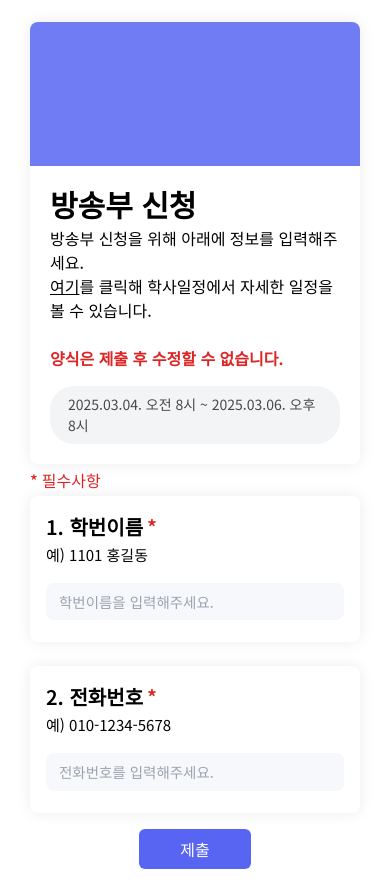
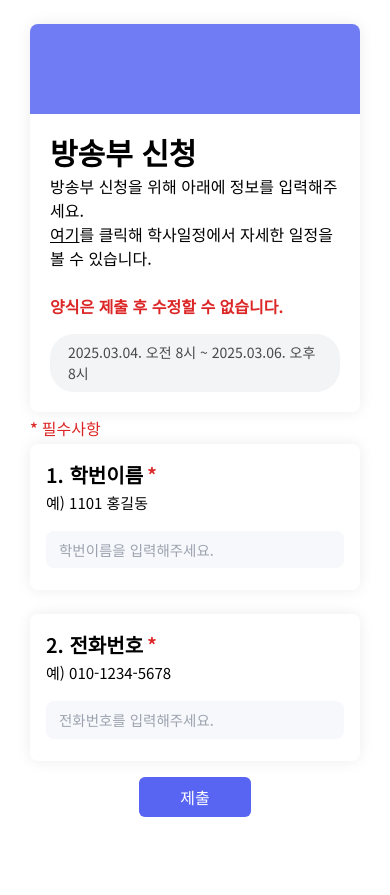
Before and after one commit to green2113/broadcasting, a React (Create React App) app: page / in a window 390 px wide. After the commit the page ends 844 px from the top, so only its background shows below. Built offline with nearby package versions, Linux system fonts and the light colour scheme; no server answers; the database is empty.

Commit message:
폼 제출 후 상태 관리 및 스타일 개선

```diff
--- a/src/App.js
+++ b/src/App.js
@@ -24,7 +24,7 @@ function App() {
   return (
     <Router>
       <div className='flex flex-col min-h-screen'>
-        <main className='flex-grow' style={{padding: '10px 30px'}}>
+        <main className='flex-grow' style={{padding: '0 30px'}}>
           <Routes>
             <Route path="/" element={<Home />} />
             <Route path="/form/adminpage" element={<AdminPage data={todos}/>} />
--- a/src/css/main.css
+++ b/src/css/main.css
@@ -58,3 +58,9 @@
   padding: 8px 13px;
   resize: none;
 }
+
+@media screen and (max-width: 768px) {
+  .color-box {
+      height: 90px;
+  }
+}
--- a/src/pages/form/main.js
+++ b/src/pages/form/main.js
@@ -1,4 +1,5 @@
 import '../../css/main.css';
+import '../../App.css';
 import React, { useState } from 'react';
 import { supabase } from '../../supabase';
 
@@ -7,6 +8,7 @@ function Main() {
     name: '',
     number: ''
   });
+  const [submitted, setSubmitted] = useState(false);
 
   const handleChange = (e) => {
     setFormData({
@@ -24,7 +26,7 @@ function Main() {
       alert('오류가 발생했습니다. 다시 시도해주세요.');
       console.log(error);
     } else {
-      alert('성공적으로 제출되었습니다.');
+      setSubmitted(true);
       setFormData({
         name: '',
         number: ''
@@ -32,23 +34,31 @@ function Main() {
     }
   }
 
+  const handleReset = () => {
+    setSubmitted(false);
+  }
 
   return (
     <div>
       <head>
         <title>방송부 신청</title>
       </head>
-      <form className="mt-3 max-w-2xl mx-auto flex flex-col" onSubmit={handleSubmit}>
+
+      {!submitted ? (
+        <form className="mt-6 max-w-2xl mx-auto flex flex-col" onSubmit={handleSubmit}>
           <div className="rounded-lg form-box">
-          <div className="bg-[#5865f2] bg-opacity-85 w-full h-36 rounded-tl-lg rounded-tr-lg"></div>
+            <div className="bg-[#5865f2] bg-opacity-85 w-full h-36 rounded-tl-lg rounded-tr-lg color-box"></div>
             <div className="p-5">
-            <h1 class="noto-sans-kr-900-normal text-3xl">방송부 신청</h1>
+              <h1 className="noto-sans-kr-900-normal text-3xl">방송부 신청</h1>
               <div>
-              <p class="noto-sans-kr-400-normal mt-1">방송부 신청을 위해 아래에 정보를 입력해주세요.<br/><a href='https://samgong-h.notion.site' className="underline" target='_blank' rel='noopener noreferrer'>여기</a>를 클릭해 학사일정에서 자세한 일정을 볼 수 있습니다.<br/><br/><span className='text-red-600 noto-sans-kr-600-normal'>양식은 제출 후 수정할 수 없습니다.</span></p>
+                <p className="noto-sans-kr-400-normal mt-1">방송부 신청을 위해 아래에 정보를 입력해주세요.<br />
+                  <a href='https://samgong-h.notion.site' className="underline" target='_blank' rel='noopener noreferrer'>여기</a>를 클릭해 학사일정에서 자세한 일정을 볼 수 있습니다.<br /><br />
+                  <span className='text-red-600 noto-sans-kr-600-normal'>양식은 제출 후 수정할 수 없습니다.</span>
+                </p>
               </div>
               <div className="mt-4">
-              <div className="noto-sans-kr-400-normal bg-gray-100 max-w-max rounded-3xl" style={{padding: "8px 18px", fontSize: "14px"}}>
-                <p style={{opacity: '.7'}}>2025.03.04. 오전 8시 ~ 2025.03.06. 오후 8시</p>
+                <div className="noto-sans-kr-400-normal bg-gray-100 max-w-max rounded-3xl" style={{ padding: "8px 18px", fontSize: "14px" }}>
+                  <p style={{ opacity: '.7' }}>2025.03.04. 오전 8시 ~ 2025.03.06. 오후 8시</p>
                 </div>
               </div>
             </div>
@@ -59,20 +69,20 @@ function Main() {
             </div>
           </div>
           <div className="rounded-lg form-box">
-          <div class="p-4">
-            <div className="noto-sans-kr-600-normal title required-box">
-              1. 학번이름
+            <div className="p-4">
+              <div className="noto-sans-kr-600-normal title">
+                <p className='required-box'>1. 학번이름</p>
               </div>
               <div className="noto-sans-kr-400-normal mt-0.5 description">
                 <p>예) 1101 홍길동</p>
               </div>
               <div className="mt-4">
-              <textarea name="name" className="noto-sans-kr-400-normal w-full textarea bg-[#f7f8fb] rounded-lg" value={formData.name} rows="1" placeholder='학번이름을 입력해주세요.' spellCheck="false" autoComplete='off' autoCorrect='off' autoCapitalize='off' maxLength={100} onInput={(e) => {e.target.style.height = "auto"; e.target.style.height = e.target.scrollHeight + "px"}} onChange={handleChange} required></textarea>
+                <textarea name="name" className="noto-sans-kr-400-normal w-full textarea bg-[#f7f8fb] rounded-lg" value={formData.name} rows="1" placeholder='학번이름을 입력해주세요.' spellCheck="false" autoComplete='off' autoCorrect='off' autoCapitalize='off' maxLength={100} onInput={(e) => { e.target.style.height = "auto"; e.target.style.height = e.target.scrollHeight + "px" }} onChange={handleChange} required></textarea>
               </div>
             </div>
           </div>
           <div className="rounded-lg form-box mt-6">
-          <div class="p-4">
+            <div className="p-4">
               <div className="noto-sans-kr-600-normal title required-box">
                 2. 전화번호
               </div>
@@ -80,14 +90,33 @@ function Main() {
                 <p>예) 010-1234-5678</p>
               </div>
               <div className="mt-4">
-              <textarea name="number" className="noto-sans-kr-400-normal w-full textarea bg-[#f7f8fb] rounded-lg" value={formData.number} rows="1" placeholder='전화번호를 입력해주세요.' spellCheck="false" autoComplete='off' autoCorrect='off' autoCapitalize='off' maxLength={15} onInput={(e) => {e.target.style.height = "auto"; e.target.style.height = e.target.scrollHeight + "px"}} onChange={handleChange} required></textarea>
+                <textarea name="number" className="noto-sans-kr-400-normal w-full textarea bg-[#f7f8fb] rounded-lg" value={formData.number} rows="1" placeholder='전화번호를 입력해주세요.' spellCheck="false" autoComplete='off' autoCorrect='off' autoCapitalize='off' maxLength={15} onInput={(e) => { e.target.style.height = "auto"; e.target.style.height = e.target.scrollHeight + "px" }} onChange={handleChange} required></textarea>
               </div>
             </div>
           </div>
           <div className="p-4 mx-auto">
-          <button type="submit" class="bg-[#5865f2] text-white w-28 p-2 rounded-md noto-sans-kr-400-normal">제출</button>
+            <button type="submit" className="bg-[#5865f2] text-white w-28 p-2 rounded-md noto-sans-kr-400-normal">제출</button>
           </div>
         </form>
+      ) : (
+        // 제출 후 나타날 화면
+        <div className="flex items-center h-screen justify-center flex-col">
+          <div className="mb-4">
+            <svg width="44" height="44" viewBox="0 0 100 100" fill="none" xmlns="http://www.w3.org/2000/svg">
+              <circle cx="50" cy="50" r="45" stroke="black" stroke-width="5" fill="none"/>
+              <path d="M30 50 L45 65 L70 35" stroke="black" stroke-width="5" fill="none" stroke-linecap="round" stroke-linejoin="round"/>
+            </svg>
+          </div>
+          <div className="mb-4">
+            <p className="text-lg noto-sans-kr-400-normal">답변이 제출되었습니다.</p>
+          </div>
+          <button type='button' className='bg-[#50C878] bg-opacity-20 rounded-xl' style={{ padding: '10px 20px'}} onClick={handleReset}>
+            <div>
+              <p className='noto-sans-kr-600-normal text-emerald-500 text-sm'>추가 작성 하기</p>
+            </div>
+          </button>
+        </div>
+      )}
     </div>
   );
 }
```
Lines whose indentation alone changed are shown as unchanged.
